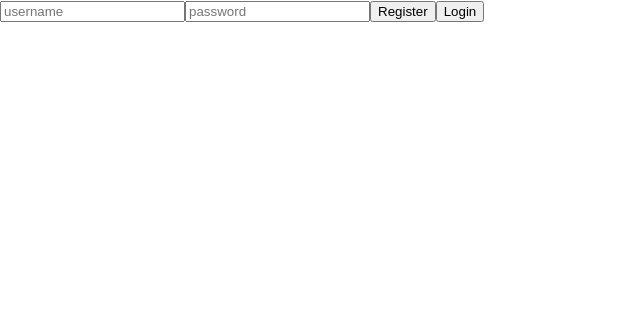
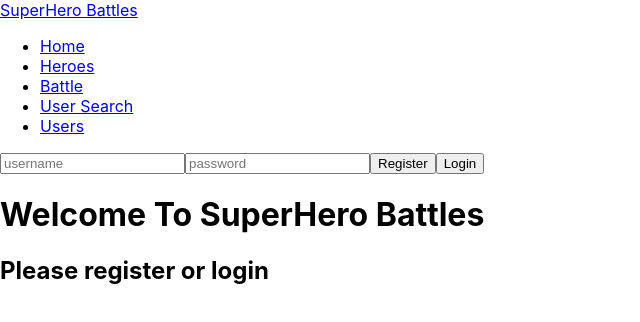
Before and after one commit to 042elijah/superhero-battles, a React (Create React App) app in the folder frontend/: page / in a window 1280 px wide. Before the commit this address had no page. Shown: the top 322 px of the page, without its empty margins (0-640 px from the left). Built offline with nearby package versions, Linux system fonts and the light colour scheme.

Commit message:
implemented token verification within the browser using redux

```diff
--- a/frontend/package.json
+++ b/frontend/package.json
@@ -5,6 +5,7 @@
   "dependencies": {
     "@aws-sdk/client-dynamodb": "^3.525.0",
     "@aws-sdk/lib-dynamodb": "^3.525.0",
+    "@reduxjs/toolkit": "^2.2.1",
     "@testing-library/jest-dom": "^5.17.0",
     "@testing-library/react": "^13.4.0",
     "@testing-library/user-event": "^13.5.0",
@@ -19,6 +20,7 @@
     "jsonwebtoken": "^9.0.2",
     "react": "^18.2.0",
     "react-dom": "^18.2.0",
+    "react-redux": "^9.1.0",
     "react-router-dom": "^6.22.3",
     "react-scripts": "5.0.1",
     "typescript": "^4.9.5",
--- a/frontend/src/App.tsx
+++ b/frontend/src/App.tsx
@@ -7,13 +7,40 @@ import Battle from './components/Battle/Battle';
 import ExploreUsersContainer from './components/ExploreUsersComp/ExploreUsersContainer';
 import UserProfile from './components/User/UserProfile';
 import HeroForm from './components/CustomHeroPage/HeroForm';
+import Home from './components/Home/Home';
+import NavBar from './components/Navbar/Navbar';
 
 
 function App() {
+  let pathArray = [
+    {
+      path: "/",
+      buttonName: "Home",
+    },
+    {
+      path: "/heroes",
+      buttonName: "Heroes",
+    },
+    {
+      path: "/battle",
+      buttonName: "Battle",
+    },
+    {
+      path: "/usersearch",
+      buttonName: "User Search",
+    },
+    {
+      path: "/users",
+      buttonName: "Users",
+    },
+  ];
+
   return (
     <div>
-    <RegisterContainer />
+
+    <NavBar pathArray={pathArray}/>
     <Routes>
+      <Route path='/' element={<Home/>}></Route>
       <Route path='/heroes' element={<GetAllImgs />}></Route>
       <Route path='/battle' element={<Battle />}></Route>
       <Route path='/usersearch' element={<ExploreUsersContainer />}></Route>
--- /dev/null
+++ b/frontend/src/components/Home/Home.tsx
@@ -0,0 +1,14 @@
+import React from 'react'
+import RegisterContainer from '../LoginAndRegister/LoginAndRegisterContainer'
+
+function Home() {
+  return (
+    <div>
+      <RegisterContainer/>
+      <h1>Welcome To SuperHero Battles</h1>
+      <h2>Please register or login</h2>
+    </div>
+  )
+}
+
+export default Home
--- a/frontend/src/components/LoginAndRegister/LoginAndRegisterContainer.tsx
+++ b/frontend/src/components/LoginAndRegister/LoginAndRegisterContainer.tsx
@@ -1,6 +1,8 @@
-import React, { useState } from 'react'
+import React, { useEffect, useState } from 'react'
 import RegisterInput from './LoginAndRegisterInput'
 import axios from "axios";
+import { useDispatch, useSelector } from 'react-redux';
+import { userActions } from '../Redux/slices/userSlice';
 
 
 const URL = `http://localhost:4000`;
@@ -8,6 +10,13 @@ const URL = `http://localhost:4000`;
 function RegisterContainer() {
     const [show, setShow] = useState(false);
     const [loggedIn, setlogin] = useState(false);
+    const [auth, setAuth] = useState('')
+    let dispatcher = useDispatch();
+
+    useEffect(() => {
+        console.log(auth)
+        dispatcher(userActions.setValue(auth));
+    }, [auth])
 
     async function registerUser(username: any, password: any) {
 
@@ -28,6 +37,7 @@ function RegisterContainer() {
 
     }
 
+
     async function loginUser(username: any, password: any) {
 
         try {
@@ -38,6 +48,9 @@ function RegisterContainer() {
             })
             setShow(false)
             setlogin(true)
+
+            setAuth(`${response.data.token}`)
+
             return response;
         } catch (error) {
             console.error(error);
@@ -51,6 +64,7 @@ function RegisterContainer() {
         <RegisterInput registerUser={registerUser} loginUser={loginUser} />
           {show && (<>Registration Complete</>)}
           {loggedIn && (<>Logged In</>)}
+
     </div>
   )
 }
--- /dev/null
+++ b/frontend/src/components/Navbar/Navbar.tsx
@@ -0,0 +1,31 @@
+import React from "react";
+import { useSelector } from "react-redux";
+import { Link } from "react-router-dom";
+
+function NavBar(props: any) {
+
+    return (
+        <nav className="navbar navbar-expand-lg navbar-light bg-light">
+            <div className="container-fluid">
+                <Link className="navbar-brand" to="/">
+                    SuperHero Battles
+                </Link>
+                <div className="collapse navbar-collapse" id="navbarSupportedContent">
+                    <ul className="navbar-nav me-auto mb-2 mb-lg-0">
+                        {props.pathArray.map((obj: any, index: any) => {
+                            return (
+                                <li key={index}>
+                                    <Link className="nav-link" to={obj.path}>
+                                        {obj.buttonName}
+                                    </Link>
+                                </li>
+                            );
+                        })}
+                    </ul>
+                </div>
+            </div>
+        </nav>
+    );
+}
+
+export default NavBar;
--- /dev/null
+++ b/frontend/src/components/Redux/slices/userSlice.tsx
@@ -0,0 +1,15 @@
+import { createSlice } from "@reduxjs/toolkit";
+
+
+// sets value of global token for authentication
+export const userSlice = createSlice({
+    name: "token",
+    initialState: { value: '' },
+    reducers: {
+        setValue(state, token) {
+            state.value = token.payload;
+        }
+    }
+})
+
+export const userActions = userSlice.actions;
--- /dev/null
+++ b/frontend/src/components/Redux/store.tsx
@@ -0,0 +1,11 @@
+import { configureStore } from "@reduxjs/toolkit";
+import { userSlice } from "./slices/userSlice";
+
+// main store
+const store = configureStore({
+    reducer: {
+        token: userSlice.reducer
+    }
+});
+
+export default store;
--- a/frontend/src/components/User/UserProfile.tsx
+++ b/frontend/src/components/User/UserProfile.tsx
@@ -1,23 +1,31 @@
 import axios from 'axios';
 import React, { useEffect, useState } from 'react'
 import { useParams } from 'react-router-dom'
+import { useSelector } from 'react-redux';
 
 function UserProfile() {
     const [user, setUser] = useState(null as any);
     let { username } = useParams();
+    // takes the value of the token stored during login. Must add to everything that requires auth
+    const token = useSelector((auth: any) => auth.token.value);
 
     useEffect(() => {
         getUser((username as string) ? username as string : '')
-        .then(x => { setUser(x); });
+            .then(x => { setUser(x); });
     }, []);
 
     async function getUser(username: string) {
         try {
-            if(!username) {
+            if (!username) {
                 return null;
             }
 
-            let response = await axios.get(`http://localhost:4000/users/${username}`);
+            let response = await axios.get(`http://localhost:4000/users/${username}`,
+                {
+                    headers: {
+                        "Authorization": `Bearer ${token}` //puts token in the headers
+                    }
+                });
             const userObj = response && response.data && response.data.user ? response.data.user : null;
 
             return userObj;
@@ -43,7 +51,7 @@ function UserProfile() {
                         <p>
                             {`Followers: ${user.followers} Losses: ${user.following}`}
                         </p>
-                        <h3 style={{color: 'red'}}>
+                        <h3 style={{ color: 'red' }}>
                             {'** In DB, need to change followers and following from {} (obj notation) to [] (array notation)'}
                         </h3>
                     </>
--- a/frontend/src/index.tsx
+++ b/frontend/src/index.tsx
@@ -4,14 +4,17 @@ import './index.css';
 import App from './App';
 import reportWebVitals from './reportWebVitals';
 import { BrowserRouter } from 'react-router-dom';
-
+import { Provider } from 'react-redux';
+import store from './components/Redux/store';
 const root = ReactDOM.createRoot(
   document.getElementById('root') as HTMLElement
 );
 root.render(
   <React.StrictMode>
     <BrowserRouter>
-      <App />
+      <Provider store={store}>
+        <App />
+      </Provider>
     </BrowserRouter>
   </React.StrictMode>
 );
```
Also changed, not shown: frontend/src/components/LoginAndRegister/LoginAndRegisterInput.tsx (line endings or trailing spaces), 2 other files (tests, documents, lock files or other folders).
